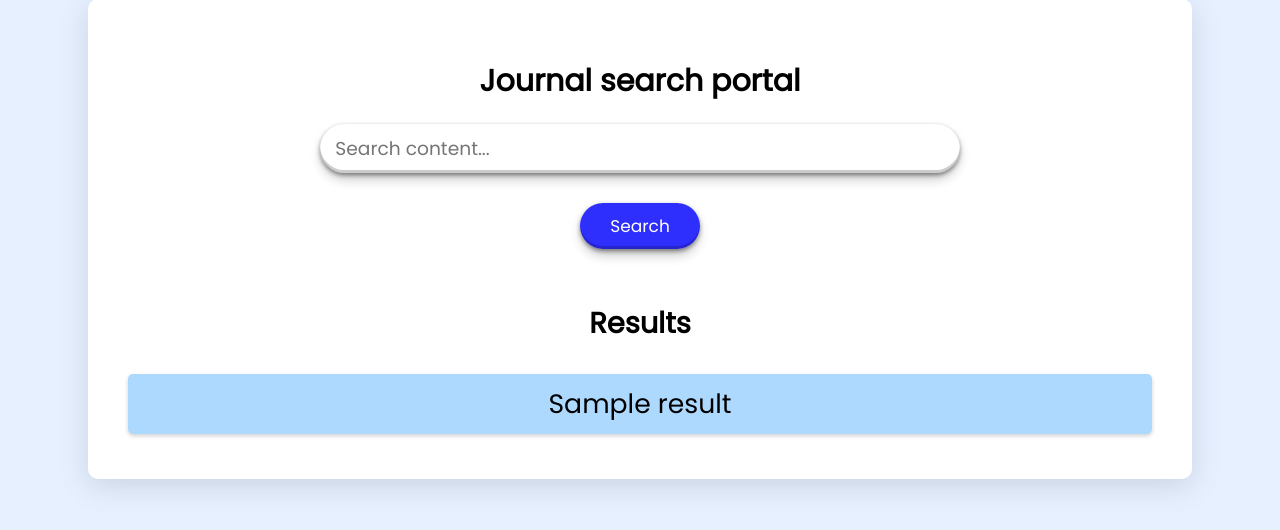
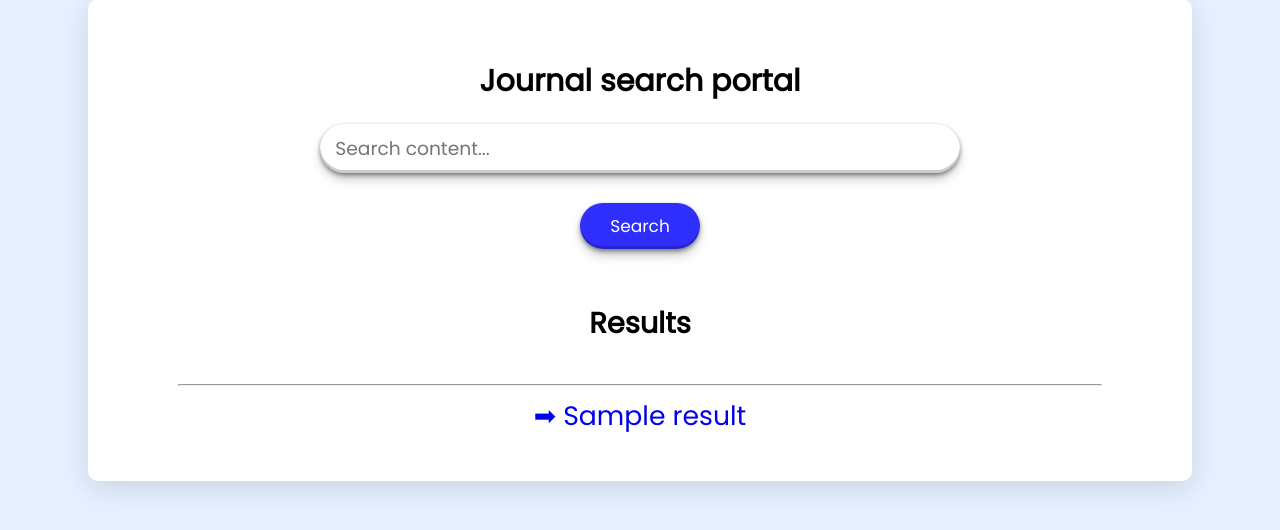
Before and after one commit to Vijay-vj-pro/TC-project, a Django app: template myproject/myapp/templates/search.html in a window 1280 px wide. Shown: the part 212-742 px from the top of the page. Run offline with Django 5.2, Linux system fonts and the light colour scheme; the template is opened without the code that fills it: most values are stand-ins (such as "Sample title", 1, 10 or a date in 2020).

Commit message:
link emoji changed

```diff
--- a/myproject/myapp/templates/search.html
+++ b/myproject/myapp/templates/search.html
@@ -99,23 +99,22 @@
       #result-a{
         display: flex;
         width: 100%;
-        height: 60px;
-        background-color: rgb(174, 217, 255);
-        border-radius: 5px;
+        height: 40px;
+        background-color: transparent;
         text-align: center;
-        color: black;
+        font-size: 20pt;
         text-decoration: none;
-        font-size: 20pt;
         justify-content: center;
         align-items: center;
-        box-shadow: rgba(0, 0, 0, 0.18) 0px 2px 4px;
       }
       #result-a:hover{
         width: 103%;
         transition: 0.5s;
         font-size: 24pt;
-        background-color:rgb(126, 195, 255);
-        box-shadow: rgba(0, 0, 0, 0.16) 0px 3px 6px, rgba(0, 0, 0, 0.23) 0px 3px 6px;
+      }
+      hr{
+        background-color: black 2px solid;
+        width: 90%;
       }
 
       /* Mobile devices (max-width: 600px) */
@@ -218,8 +217,9 @@
                         <h2>Results</h2>
                         {% for result in results %}
                             <div id="result-list" >
+                              <hr>
                               <a id="result-a" href="{% url 'image_detail' result.id %}?keyword={{ query }}">
-                                {{ result.title }}
+                                ➡ {{ result.title }}
                             </a>
                             </div>
                         {% endfor %}
```
